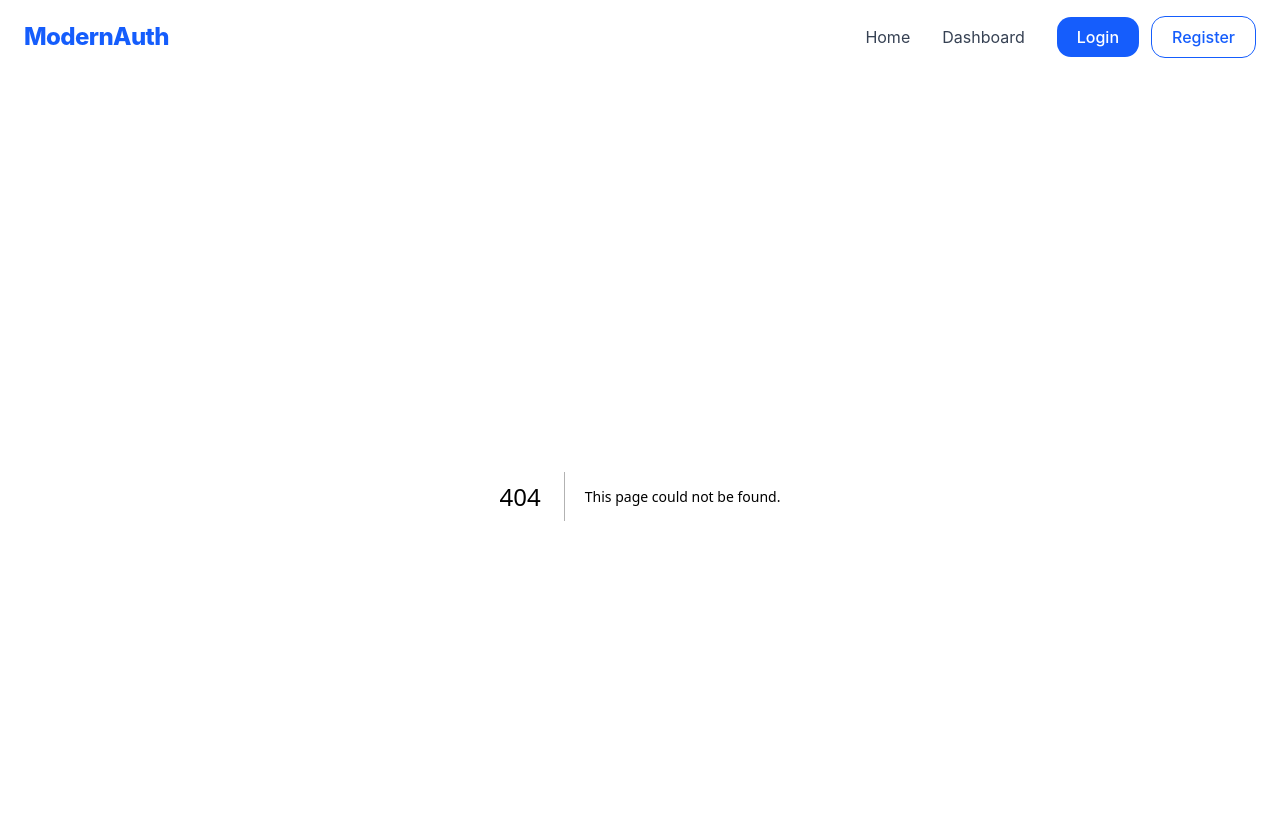
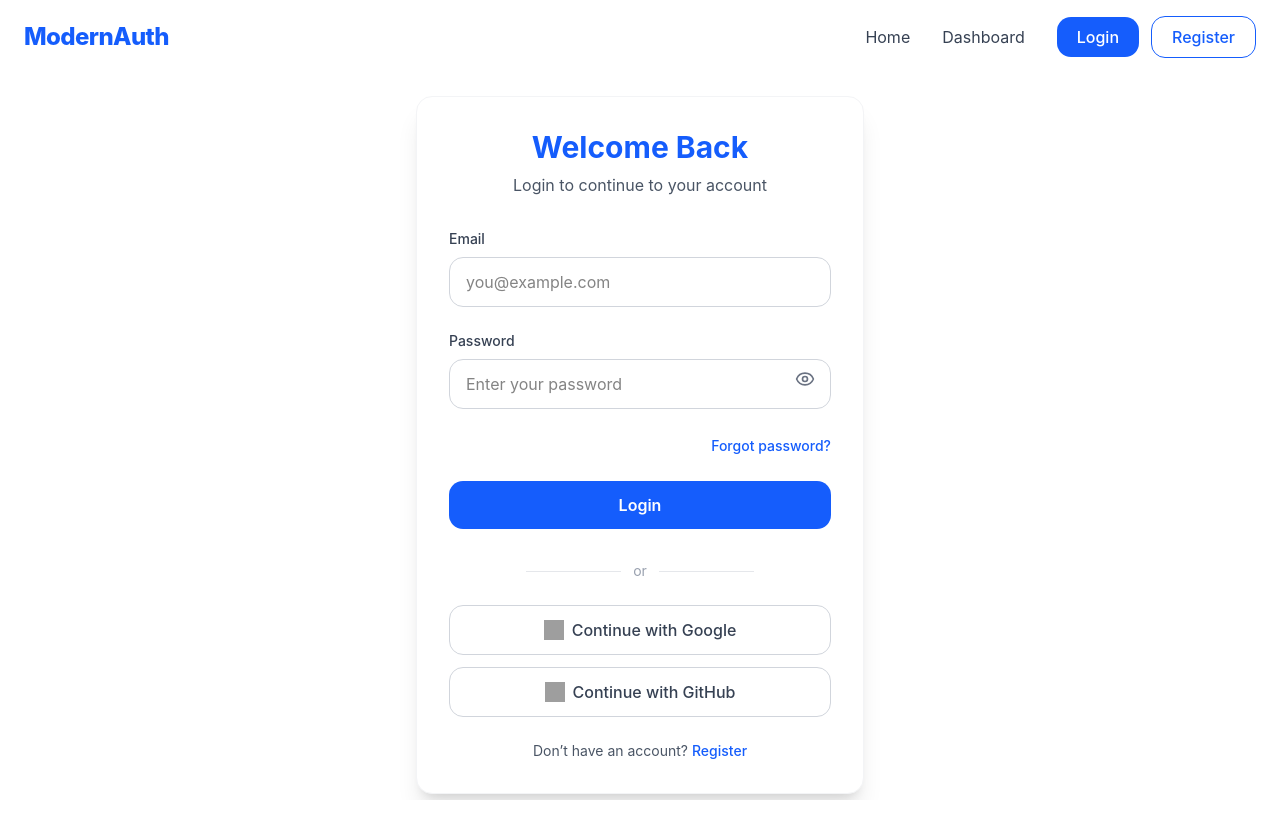
Before and after one commit to Clinton1029/modern-auth-app, a Next.js app: page /login in a window 1280 px wide. Before the commit this address had no page. Shown: the top 838 px of the page. After the commit the page ends 800 px from the top, so only its background shows below. Built offline with nearby package versions, Linux system fonts and the light colour scheme; grey boxes are pictures that could not be loaded.

Commit message:
added a login file

```diff
--- /dev/null
+++ b/app/login/page.jsx
@@ -0,0 +1,155 @@
+"use client";
+
+import { useState } from "react";
+import Link from "next/link";
+import { useForm } from "react-hook-form";
+import { zodResolver } from "@hookform/resolvers/zod";
+import { motion } from "framer-motion";
+import { z } from "zod";
+import { Eye, EyeOff } from "lucide-react";
+
+const loginSchema = z.object({
+  email: z.string().email("Please enter a valid email"),
+  password: z.string().min(6, "Password must be at least 6 characters"),
+});
+
+export default function LoginPage() {
+  const [showPassword, setShowPassword] = useState(false);
+
+  const {
+    register,
+    handleSubmit,
+    formState: { errors, isSubmitting },
+  } = useForm({
+    resolver: zodResolver(loginSchema),
+  });
+
+  const onSubmit = async (data) => {
+    console.log("Login data:", data);
+    // Later, we'll connect this to NextAuth
+  };
+
+  return (
+    <motion.section
+      initial={{ opacity: 0, y: 40 }}
+      animate={{ opacity: 1, y: 0 }}
+      transition={{ duration: 0.6 }}
+      className="flex flex-col items-center justify-center min-h-[80vh] px-4"
+    >
+      <div className="w-full max-w-md bg-white rounded-2xl shadow-xl p-8 border border-gray-100">
+        {/* Header */}
+        <div className="text-center mb-8">
+          <h1 className="text-3xl font-bold text-blue-600 mb-2">Welcome Back</h1>
+          <p className="text-gray-600">Login to continue to your account</p>
+        </div>
+
+        {/* Form */}
+        <form onSubmit={handleSubmit(onSubmit)} className="space-y-6">
+          {/* Email */}
+          <div>
+            <label className="block text-sm font-medium text-gray-700 mb-2">
+              Email
+            </label>
+            <input
+              type="email"
+              placeholder="you@example.com"
+              {...register("email")}
+              className={`w-full px-4 py-3 rounded-xl border ${
+                errors.email ? "border-red-500" : "border-gray-300"
+              } focus:ring-2 focus:ring-blue-500 outline-none transition`}
+            />
+            {errors.email && (
+              <p className="text-red-500 text-sm mt-1">
+                {errors.email.message}
+              </p>
+            )}
+          </div>
+
+          {/* Password */}
+          <div className="relative">
+            <label className="block text-sm font-medium text-gray-700 mb-2">
+              Password
+            </label>
+            <input
+              type={showPassword ? "text" : "password"}
+              placeholder="Enter your password"
+              {...register("password")}
+              className={`w-full px-4 py-3 rounded-xl border ${
+                errors.password ? "border-red-500" : "border-gray-300"
+              } focus:ring-2 focus:ring-blue-500 outline-none transition`}
+            />
+            <button
+              type="button"
+              onClick={() => setShowPassword(!showPassword)}
+              className="absolute right-4 top-[38px] text-gray-500 hover:text-gray-700"
+            >
+              {showPassword ? <EyeOff size={20} /> : <Eye size={20} />}
+            </button>
+            {errors.password && (
+              <p className="text-red-500 text-sm mt-1">
+                {errors.password.message}
+              </p>
+            )}
+          </div>
+
+          {/* Forgot Password */}
+          <div className="text-right">
+            <Link
+              href="/forgot-password"
+              className="text-blue-600 hover:text-blue-700 text-sm font-medium"
+            >
+              Forgot password?
+            </Link>
+          </div>
+
+          {/* Submit Button */}
+          <button
+            type="submit"
+            disabled={isSubmitting}
+            className="w-full py-3 bg-blue-600 text-white rounded-xl font-semibold hover:bg-blue-700 transition disabled:opacity-70"
+          >
+            {isSubmitting ? "Logging in..." : "Login"}
+          </button>
+        </form>
+
+        {/* Divider */}
+        <div className="flex items-center justify-center mt-8">
+          <div className="h-px bg-gray-200 w-1/4"></div>
+          <span className="px-3 text-gray-400 text-sm">or</span>
+          <div className="h-px bg-gray-200 w-1/4"></div>
+        </div>
+
+        {/* OAuth Buttons */}
+        <div className="mt-6 space-y-3">
+          <button className="w-full py-3 border border-gray-300 rounded-xl font-medium text-gray-700 hover:bg-gray-50 transition flex items-center justify-center gap-2">
+            <img
+              src="https://cdn.jsdelivr.net/gh/devicons/devicon/icons/google/google-original.svg"
+              alt="Google"
+              className="w-5 h-5"
+            />
+            Continue with Google
+          </button>
+          <button className="w-full py-3 border border-gray-300 rounded-xl font-medium text-gray-700 hover:bg-gray-50 transition flex items-center justify-center gap-2">
+            <img
+              src="https://cdn.jsdelivr.net/gh/devicons/devicon/icons/github/github-original.svg"
+              alt="GitHub"
+              className="w-5 h-5"
+            />
+            Continue with GitHub
+          </button>
+        </div>
+
+        {/* Register Link */}
+        <p className="text-center text-gray-600 text-sm mt-6">
+          Don’t have an account?{" "}
+          <Link
+            href="/register"
+            className="text-blue-600 font-medium hover:text-blue-700"
+          >
+            Register
+          </Link>
+        </p>
+      </div>
+    </motion.section>
+  );
+}
--- a/package.json
+++ b/package.json
@@ -9,6 +9,7 @@
     "lint": "eslint"
   },
   "dependencies": {
+    "@hookform/resolvers": "^5.2.2",
     "@radix-ui/react-avatar": "^1.1.10",
     "@radix-ui/react-icons": "^1.3.2",
     "@radix-ui/react-slot": "^1.2.3",
```
Also changed, not shown: 1 other file (tests, documents, lock files or other folders).
